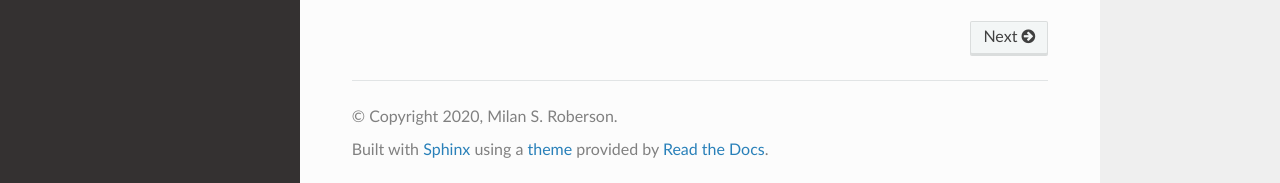
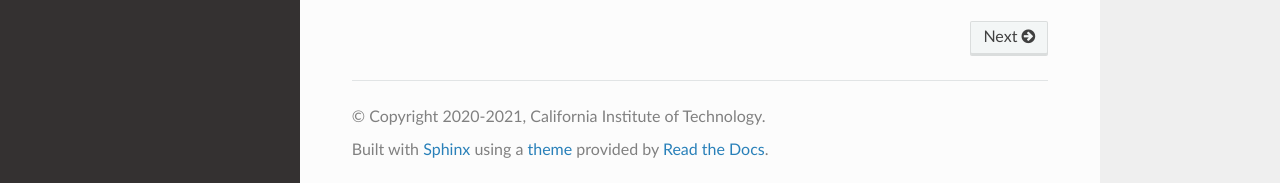
Before and after one commit to finagle29/DBSP_DRP, a Sphinx documentation site: the page built from docs/source/index.rst, in a window 1280 px wide and 1070 px high. Shown: the part 884-1067 px from the top of the window. Built offline with Sphinx 7.4.7 and the Read the Docs theme 2.0.0, drawn with Linux system fonts in a browser that asks for light colours.

Commit message:
update conf.py copyright

```diff
--- a/docs/source/conf.py
+++ b/docs/source/conf.py
@@ -18,7 +18,7 @@
 # -- Project information -----------------------------------------------------
 
 project = 'DBSP_DRP'
-copyright = '2020, Milan S. Roberson'
+copyright = '2020-2021, California Institute of Technology'
 author = 'Milan S. Roberson'
 
 
```
